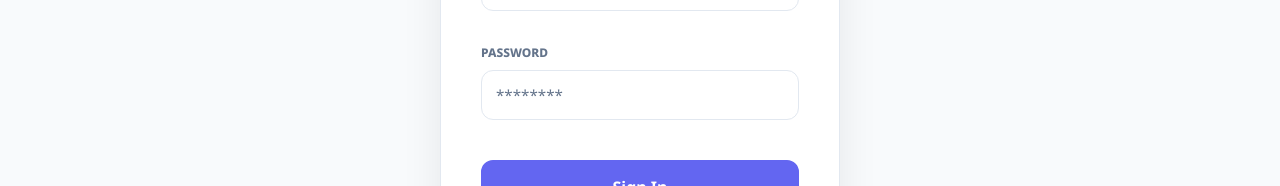
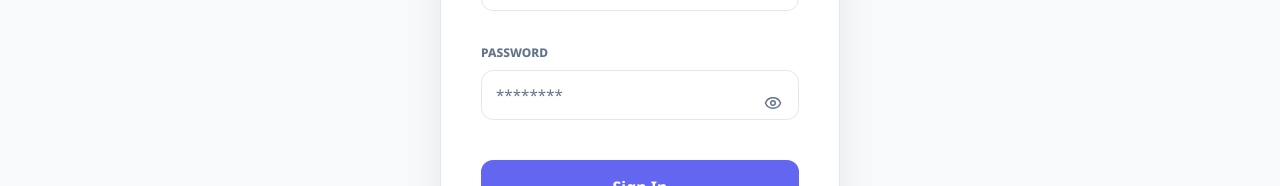
Before and after one commit to EmmaRose1122/CrawlPilot, a Next.js app: page /authorize in a window 1280 px wide. Shown: the part 369-555 px from the top of the page. Built offline with nearby package versions, Linux system fonts and the light colour scheme; no server answers.

Commit message:
Add a password visibility toggle to the sign-in form

```diff
--- a/src/app/authorize/page.js
+++ b/src/app/authorize/page.js
@@ -3,6 +3,7 @@ import { useState } from 'react';
 import { useRouter } from 'next/navigation';
 import Link from 'next/link';
 import { getSession, signIn } from 'next-auth/react';
+import { Eye, EyeOff } from 'lucide-react';
 import './authorize.css';
 
 const wait = (ms) => new Promise((resolve) => setTimeout(resolve, ms));
@@ -19,6 +20,7 @@ async function getFreshSession() {
 export default function AuthorizePage() {
     const [email, setEmail] = useState('');
     const [password, setPassword] = useState('');
+    const [showPassword, setShowPassword] = useState(false);
     const [error, setError] = useState('');
     const [isLoading, setIsLoading] = useState(false);
     const router = useRouter();
@@ -86,15 +88,42 @@ export default function AuthorizePage() {
                         </div>
                         <div style={{ marginBottom: '24px' }}>
                             <label style={{ display: 'block', fontSize: '0.75rem', fontWeight: 800, textTransform: 'uppercase', marginBottom: '8px', color: 'var(--text-light)' }}>Password</label>
+                            <div style={{ position: 'relative' }}>
                                 <input
-                                type="password"
+                                    type={showPassword ? 'text' : 'password'}
                                     className="input auth-input"
                                     placeholder="********"
                                     value={password}
                                     onChange={(e) => setPassword(e.target.value)}
-                                style={{ width: '100%', padding: '14px', borderRadius: '12px', border: '1px solid var(--border-color)' }}
+                                    autoComplete="current-password"
+                                    style={{ width: '100%', padding: '14px', paddingRight: '52px', borderRadius: '12px', border: '1px solid var(--border-color)' }}
                                     required
                                 />
+                                <button
+                                    type="button"
+                                    onClick={() => setShowPassword((visible) => !visible)}
+                                    aria-label={showPassword ? 'Hide password' : 'Show password'}
+                                    aria-pressed={showPassword}
+                                    style={{
+                                        position: 'absolute',
+                                        right: '4px',
+                                        top: '50%',
+                                        transform: 'translateY(-50%)',
+                                        background: 'none',
+                                        border: 'none',
+                                        padding: '8px',
+                                        minWidth: '44px',
+                                        minHeight: '44px',
+                                        display: 'flex',
+                                        alignItems: 'center',
+                                        justifyContent: 'center',
+                                        cursor: 'pointer',
+                                        color: 'var(--text-light)',
+                                    }}
+                                >
+                                    {showPassword ? <EyeOff size={18} /> : <Eye size={18} />}
+                                </button>
+                            </div>
                         </div>
                         <button type="submit" className="btn btn-primary auth-submit" disabled={isLoading} style={{ width: '100%', height: '54px', fontSize: '1rem', borderRadius: '12px', fontWeight: 700 }}>
                             {isLoading ? 'Authenticating...' : 'Sign In'}
```
Lines whose indentation alone changed are shown as unchanged.
